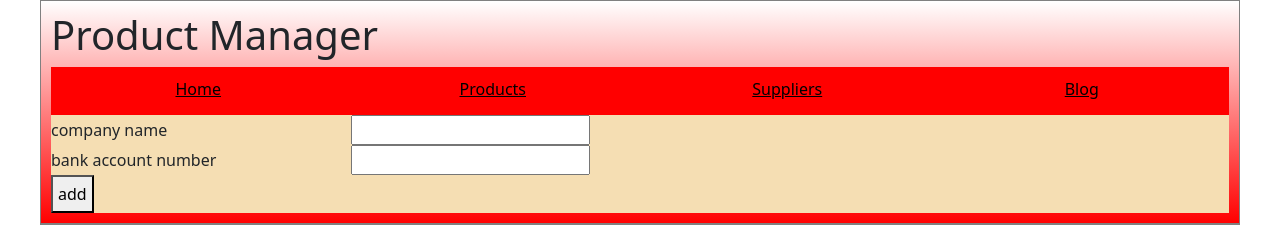
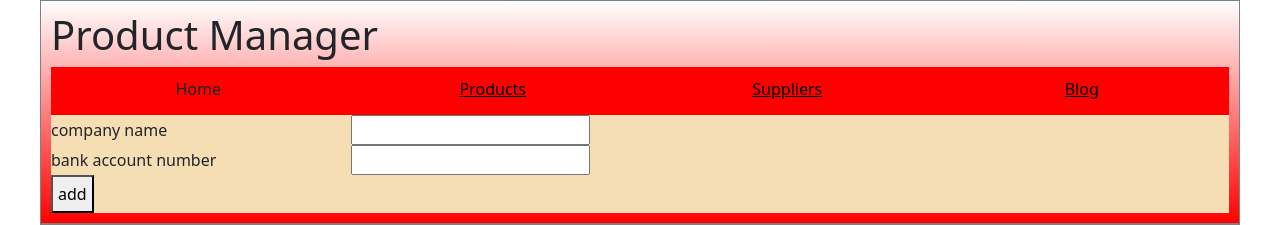
Before and after one commit to TheMaxium69/EcommerceAngular2, an Angular app: page /sadd in a window 1280 px wide. Shown: the top 225 px of the page. Built offline with nearby package versions, Linux system fonts and the light colour scheme.

Commit message:
menu uptdate

```diff
--- a/src/app/menu/menu.component.html
+++ b/src/app/menu/menu.component.html
@@ -1,5 +1,5 @@
 <ul>
-  <li><a href="/">Home</a></li>
+  <li>Home</li>
   <li><a routerLink="/products">Products</a></li>
   <li><a routerLink="/suppliers">Suppliers</a></li>
   <li><a href="/">Blog</a></li>
```
